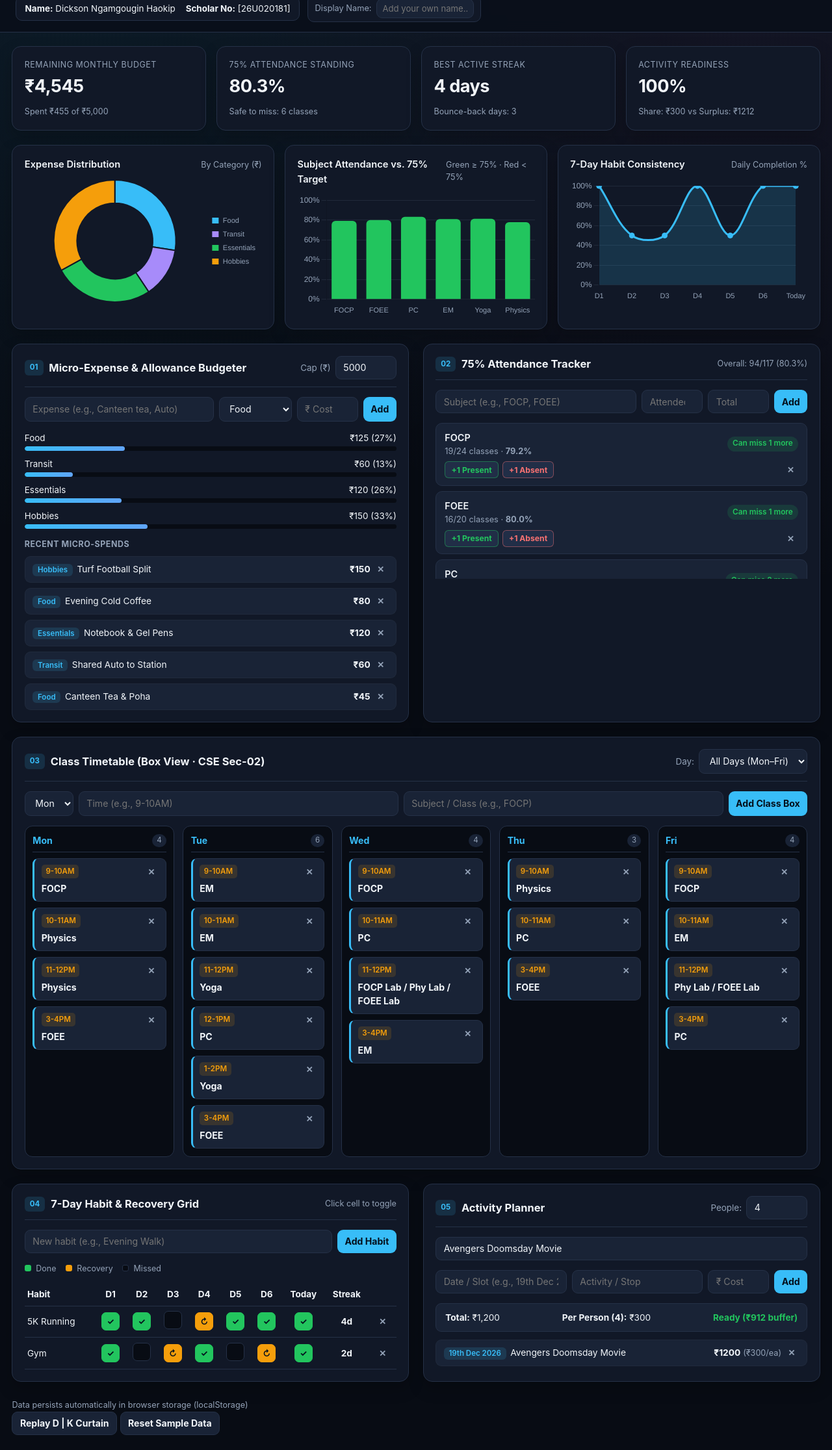
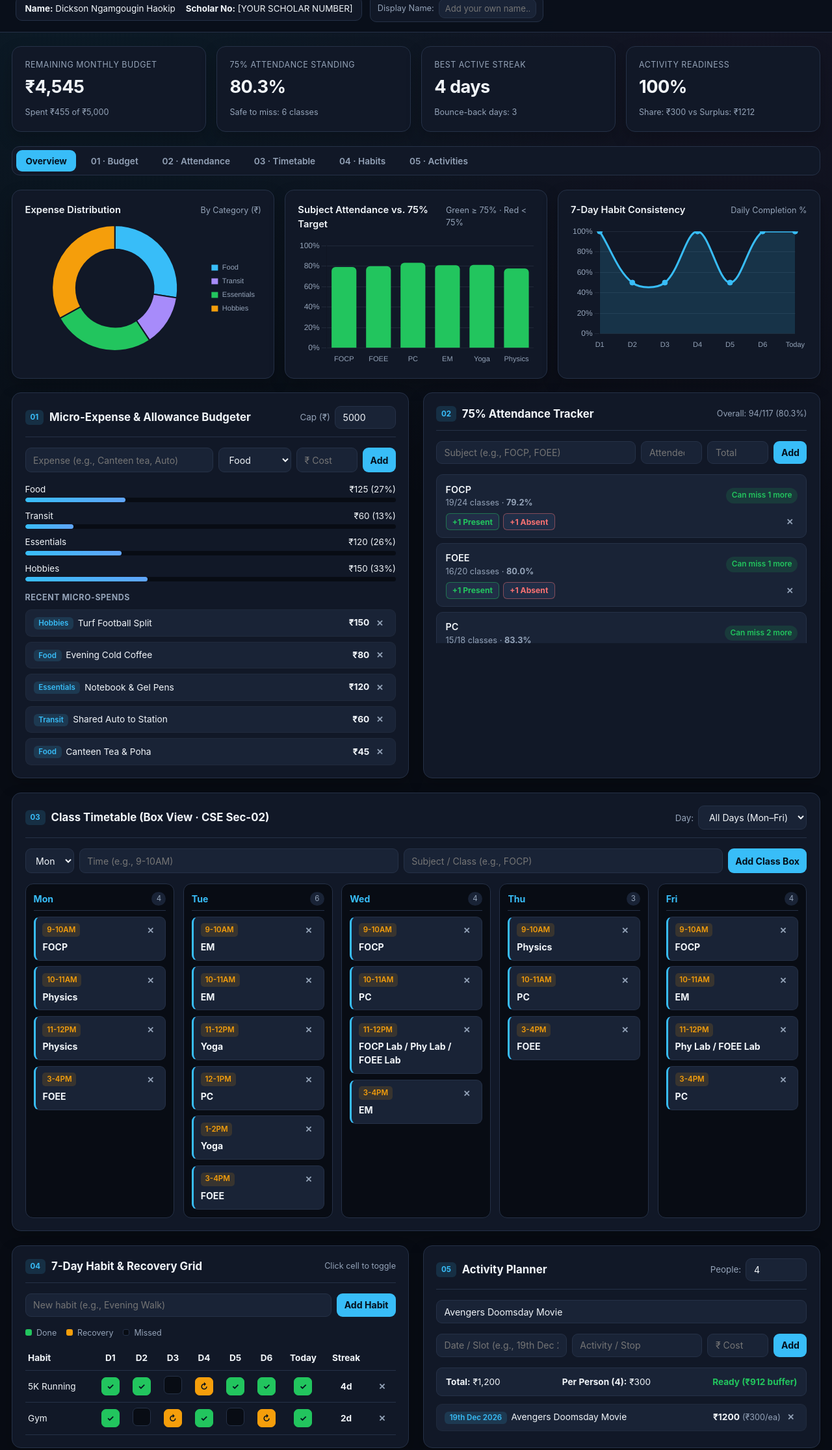
Before and after one commit to dkhk06/focp-student-hub, a plain HTML site: page index.html in a window 1280 px wide. Shown: the part 84-2316 px from the top of the page at 65% size. Drawn offline with nearby package versions, Linux system fonts and the light colour scheme.

Commit message:
Add section tabs for cleaner layout

```diff
--- a/app.js
+++ b/app.js
@@ -1,8 +1,8 @@
-const STORAGE_KEY = "campuspulse_focp_v5";
+const STORAGE_KEY = "campuspulse_focp_v6";
 
-// Default timetable derived from TT_1st_CSE Sec02 Oct2026 V03.pdf (subjects/labs only; no teacher or room)
 const defaultState = {
     customDisplayName: "",
+    activeTab: "overview",
     monthlyCap: 5000,
     expenses: [
         { id: 1, title: "Canteen Tea & Poha", category: "Food", amount: 45 },
@@ -89,6 +89,35 @@ function saveState() {
     localStorage.setItem(STORAGE_KEY, JSON.stringify(state));
 }
 
+function applyActiveTab() {
+    const tab = state.activeTab || "overview";
+
+    document.querySelectorAll("#section-tabs .tab-btn").forEach((btn) => {
+        const isActive = btn.dataset.tab === tab;
+        btn.classList.toggle("active", isActive);
+        btn.setAttribute("aria-selected", String(isActive));
+    });
+
+    const chartsSection = document.getElementById("panel-charts");
+    if (chartsSection) {
+        chartsSection.classList.toggle("is-hidden", tab !== "overview");
+    }
+
+    document.querySelectorAll(".main-grid").forEach((grid) => {
+        const visibleCardsInGrid = Array.from(grid.querySelectorAll(".tab-panel")).filter((panel) => {
+            const allowed = (panel.dataset.panels || "").split(",");
+            return allowed.includes(tab);
+        });
+        grid.classList.toggle("is-hidden", visibleCardsInGrid.length === 0);
+        grid.classList.toggle("single-focus", tab !== "overview" && visibleCardsInGrid.length === 1);
+    });
+
+    document.querySelectorAll(".tab-panel").forEach((panel) => {
+        const allowed = (panel.dataset.panels || "").split(",");
+        panel.classList.toggle("is-hidden", !allowed.includes(tab));
+    });
+}
+
 function playSplitCurtain() {
     const curtain = document.getElementById("curtain-intro");
     if (!curtain) return;
@@ -142,7 +171,7 @@ function getHabitStats(days) {
 }
 
 function renderCharts(catTotals, subjectMetrics, dailyHabitRates) {
-    if (typeof Chart === "undefined") return;
+    if (typeof Chart === "undefined" || state.activeTab !== "overview") return;
 
     const commonTextColor = "#94a3b8";
     const gridColor = "rgba(148, 163, 184, 0.12)";
@@ -253,6 +282,8 @@ function renderCharts(catTotals, subjectMetrics, dailyHabitRates) {
 }
 
 function render() {
+    applyActiveTab();
+
     // Custom Display Name (independent of submission Name & Scholar No)
     const nameInput = document.getElementById("custom-display-name");
     const namePill = document.getElementById("custom-name-tag");
@@ -508,6 +539,13 @@ function render() {
 }
 
 // Event Listeners
+document.getElementById("section-tabs").addEventListener("click", (e) => {
+    const btn = e.target.closest(".tab-btn");
+    if (!btn || !btn.dataset.tab) return;
+    state.activeTab = btn.dataset.tab;
+    render();
+});
+
 document.getElementById("custom-display-name").addEventListener("input", (e) => {
     state.customDisplayName = e.target.value;
     render();
--- a/index.html
+++ b/index.html
@@ -20,7 +20,7 @@
         </div>
     </div>
 
-    <!-- Mandatory Submission Header (Keeps Name, Scholar No & FoCP CSE-1003 intact) -->
+    <!-- Mandatory Submission Header -->
     <header class="topbar">
         <div class="brand">
             <div class="brand-mark">CP</div>
@@ -34,7 +34,7 @@
         <div class="header-right">
             <div class="student-meta">
                 <span><strong>Name:</strong> Dickson Ngamgougin Haokip</span>
-                <span><strong>Scholar No:</strong> [26U020181]</span>
+                <span><strong>Scholar No:</strong> [YOUR SCHOLAR NUMBER]</span>
             </div>
             <div class="custom-name-box">
                 <label for="custom-display-name">Display Name:</label>
@@ -70,8 +70,30 @@
             </div>
         </section>
 
+        <!-- Section Tabs Navigation -->
+        <nav id="section-tabs" class="tabs-bar" role="tablist" aria-label="Dashboard sections">
+            <button type="button" class="tab-btn active" role="tab" aria-selected="true" data-tab="overview">
+                Overview
+            </button>
+            <button type="button" class="tab-btn" role="tab" aria-selected="false" data-tab="budget">
+                01 · Budget
+            </button>
+            <button type="button" class="tab-btn" role="tab" aria-selected="false" data-tab="attendance">
+                02 · Attendance
+            </button>
+            <button type="button" class="tab-btn" role="tab" aria-selected="false" data-tab="timetable">
+                03 · Timetable
+            </button>
+            <button type="button" class="tab-btn" role="tab" aria-selected="false" data-tab="habits">
+                04 · Habits
+            </button>
+            <button type="button" class="tab-btn" role="tab" aria-selected="false" data-tab="activities">
+                05 · Activities
+            </button>
+        </nav>
+
         <!-- Visual Analytics Overview Strip (3 Charts) -->
-        <section class="charts-grid">
+        <section id="panel-charts" class="charts-grid" data-panels="overview">
             <div class="card chart-card">
                 <div class="chart-title">
                     <h4>Expense Distribution</h4>
@@ -106,7 +128,7 @@
         <!-- Row 1: Budgeter + 75% Attendance Tracker -->
         <section class="main-grid">
             <!-- 1. Micro-Expense Budgeter -->
-            <div class="card">
+            <div id="panel-budget" class="card tab-panel" data-panels="overview,budget">
                 <div class="card-header">
                     <div>
                         <span class="step-pill">01</span>
@@ -136,7 +158,7 @@
             </div>
 
             <!-- 2. 75% Attendance Buffer Tracker -->
-            <div class="card">
+            <div id="panel-attendance" class="card tab-panel" data-panels="overview,attendance">
                 <div class="card-header">
                     <div>
                         <span class="step-pill">02</span>
@@ -157,7 +179,7 @@
         </section>
 
         <!-- Row 2: Box-Style Class Timetable -->
-        <section class="card">
+        <section id="panel-timetable" class="card tab-panel" data-panels="overview,timetable">
             <div class="card-header">
                 <div>
                     <span class="step-pill">03</span>
@@ -205,7 +227,7 @@
         <!-- Row 3: Habit Streak Grid + Activity Planner -->
         <section class="main-grid">
             <!-- 4. Habit Streak & Recovery -->
-            <div class="card">
+            <div id="panel-habits" class="card tab-panel" data-panels="overview,habits">
                 <div class="card-header">
                     <div>
                         <span class="step-pill">04</span>
@@ -229,7 +251,7 @@
             </div>
 
             <!-- 5. Activity Planner -->
-            <div class="card">
+            <div id="panel-activities" class="card tab-panel" data-panels="overview,activities">
                 <div class="card-header">
                     <div>
                         <span class="step-pill">05</span>
--- a/style.css
+++ b/style.css
@@ -224,7 +224,7 @@ body {
     background: var(--surface);
     border: 1px solid var(--border);
     border-radius: var(--radius);
-    padding: 1.15rem;
+    padding: 1.2rem;
     box-shadow: 0 10px 25px rgba(0, 0, 0, 0.22);
 }
 
@@ -245,6 +245,50 @@ body {
 .hint {
     color: var(--muted);
     font-size: 0.79rem;
+}
+
+/* Section Tabs Bar */
+.tabs-bar {
+    display: flex;
+    gap: 0.5rem;
+    overflow-x: auto;
+    padding: 0.35rem;
+    background: var(--surface);
+    border: 1px solid var(--border);
+    border-radius: 12px;
+    -webkit-overflow-scrolling: touch;
+}
+
+.tab-btn {
+    background: transparent;
+    color: var(--muted);
+    font-weight: 600;
+    font-size: 0.85rem;
+    padding: 0.52rem 0.9rem;
+    border-radius: 9px;
+    white-space: nowrap;
+    transform: none;
+}
+
+.tab-btn:hover {
+    color: var(--text);
+    background: var(--surface-2);
+    transform: none;
+}
+
+.tab-btn.active {
+    background: var(--accent);
+    color: #04101d;
+    font-weight: 700;
+}
+
+/* Single-Tab Focus Layout */
+.main-grid.single-focus {
+    grid-template-columns: minmax(0, 1fr);
+}
+
+.is-hidden {
+    display: none !important;
 }
 
 /* Charts Row */
@@ -280,7 +324,7 @@ body {
 
 .canvas-box {
     position: relative;
-    height: 190px;
+    height: 195px;
     width: 100%;
 }
 
@@ -302,8 +346,8 @@ body {
     justify-content: space-between;
     align-items: center;
     gap: 0.7rem;
-    margin-bottom: 0.95rem;
-    padding-bottom: 0.7rem;
+    margin-bottom: 1rem;
+    padding-bottom: 0.75rem;
     border-bottom: 1px solid var(--border);
 }
 
@@ -323,7 +367,7 @@ body {
 }
 
 .card-header h3 {
-    font-size: 1.03rem;
+    font-size: 1.05rem;
 }
 
 .inline-control {
@@ -338,7 +382,7 @@ body {
     display: flex;
     flex-wrap: wrap;
     gap: 0.5rem;
-    margin-bottom: 0.95rem;
+    margin-bottom: 1rem;
 }
 
 input,
@@ -448,7 +492,7 @@ button:hover {
 .timetable-board {
     display: grid;
     grid-template-columns: repeat(5, minmax(0, 1fr));
-    gap: 0.8rem;
+    gap: 0.85rem;
 }
 
 @media (max-width: 1024px) {
@@ -461,11 +505,11 @@ button:hover {
     background: var(--bg);
     border: 1px solid var(--border);
     border-radius: 12px;
-    padding: 0.72rem;
+    padding: 0.75rem;
     display: flex;
     flex-direction: column;
     gap: 0.55rem;
-    min-height: 150px;
+    min-height: 155px;
 }
 
 .day-col-header {
@@ -495,7 +539,7 @@ button:hover {
     border: 1px solid var(--border);
     border-left: 3px solid var(--accent);
     border-radius: 9px;
-    padding: 0.58rem 0.65rem;
+    padding: 0.6rem 0.68rem;
     display: flex;
     flex-direction: column;
     gap: 0.28rem;
@@ -542,8 +586,8 @@ button:hover {
 .category-bars {
     display: flex;
     flex-direction: column;
-    gap: 0.6rem;
-    margin-bottom: 0.95rem;
+    gap: 0.65rem;
+    margin-bottom: 1rem;
 }
 
 .cat-row-top {
@@ -580,14 +624,14 @@ button:hover {
     display: flex;
     flex-direction: column;
     gap: 0.5rem;
-    max-height: 240px;
+    max-height: 260px;
     overflow-y: auto;
 }
 
 .item-list li {
     background: var(--surface-2);
     border: 1px solid rgba(255, 255, 255, 0.03);
-    padding: 0.56rem 0.72rem;
+    padding: 0.58rem 0.75rem;
     border-radius: 9px;
     display: flex;
     justify-content: space-between;
@@ -610,7 +654,7 @@ button:hover {
     background: var(--surface-2);
     border: 1px solid var(--border);
     border-radius: 10px;
-    padding: 0.68rem 0.82rem;
+    padding: 0.7rem 0.85rem;
     display: flex;
     flex-direction: column;
     gap: 0.42rem;
@@ -669,7 +713,7 @@ table.data-table {
 
 table.data-table th,
 table.data-table td {
-    padding: 0.48rem 0.26rem;
+    padding: 0.5rem 0.28rem;
     border-bottom: 1px solid var(--border);
     text-align: center;
 }
@@ -754,3 +798,58 @@ table.data-table th:first-child {
     color: var(--amber);
     font-weight: 700;
 }
+
+.footer-actions {
+    display: flex;
+    flex-wrap: wrap;
+    justify-content: space-between;
+    align-items: center;
+    gap: 0.85rem;
+    padding-top: 0.25rem;
+}
+
+.footer-btns {
+    display: flex;
+    flex-wrap: wrap;
+    gap: 0.55rem;
+}
+
+/* Phone / Mobile View Optimizations */
+@media (max-width: 768px) {
+    .topbar {
+        position: static;
+        padding: 0.85rem 1rem;
+    }
+
+    .header-right,
+    .student-meta,
+    .custom-name-box {
+        width: 100%;
+        justify-content: space-between;
+    }
+
+    .custom-name-box input {
+        flex: 1;
+        width: auto;
+    }
+
+    .mobile-day-pills {
+        display: flex;
+    }
+
+    .timetable-board {
+        grid-template-columns: 1fr;
+    }
+
+    .form-row>* {
+        flex: 1 1 140px;
+    }
+
+    .form-row>button {
+        flex: 1 1 100%;
+    }
+
+    .kpi-card h2 {
+        font-size: 1.48rem;
+    }
+}
```
